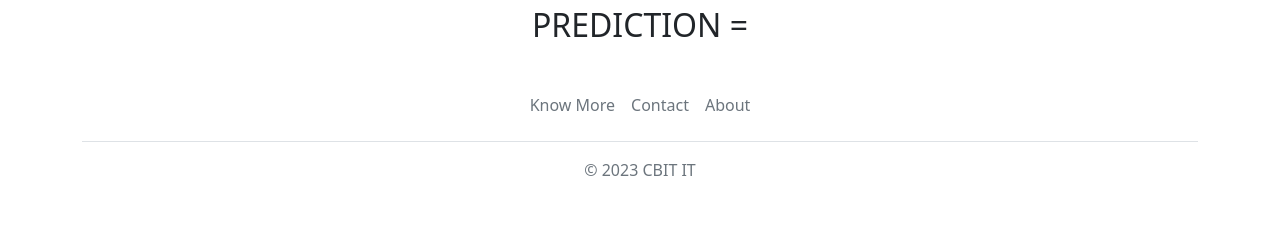
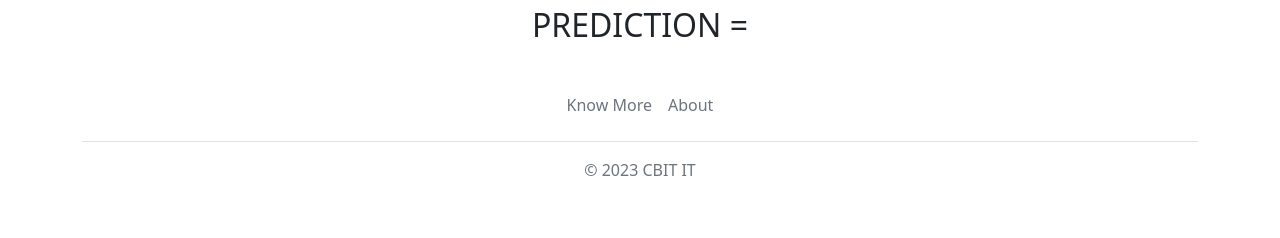
Before and after one commit to JeevanaSandhya3/Water_quality, a Flask app: page / in a window 1280 px wide. Shown: the part 1440-1678 px from the top of the page. Run offline with Flask 3, Linux system fonts and the light colour scheme; parts of the project's set-up code (start-up, migrations or seed data) failed here and were passed over.

Commit message:
Update footer.html

```diff
--- a/templates/footer.html
+++ b/templates/footer.html
@@ -2,7 +2,6 @@
     <footer class="py-3 my-4">
       <ul class="nav justify-content-center border-bottom pb-3 mb-3">
         <li class="nav-item"><a  target="_blank" href="https://svalbardi.com/blogs/water/quality" class="nav-link px-2 text-muted">Know More</a></li>
-        <li class="nav-item"><a  target="_blank" href="https://chat.openai.com/auth/login" class="nav-link px-2 text-muted">Contact </a></li>
 
 
         <li class="nav-item"><a  target="_blank" href="https://www.ibm.com/topics/machine-learning" class="nav-link px-2 text-muted">About</a></li>
```
